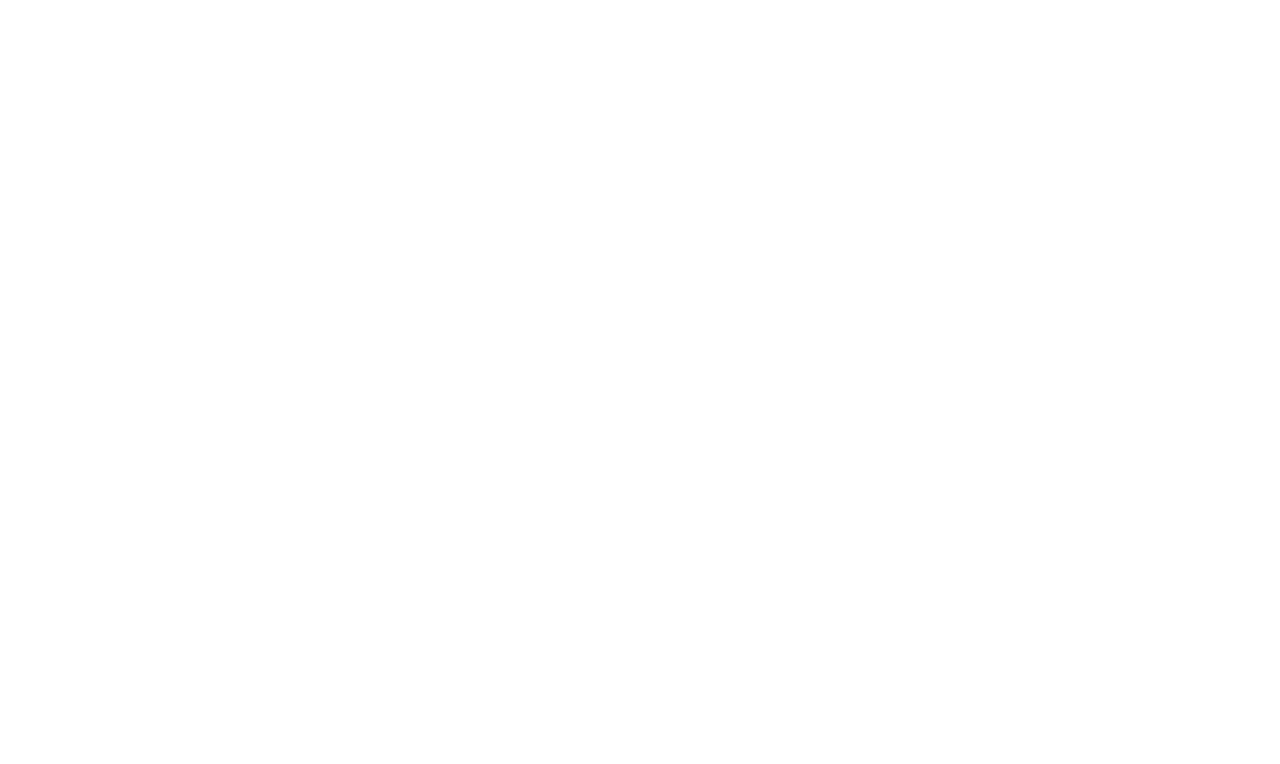
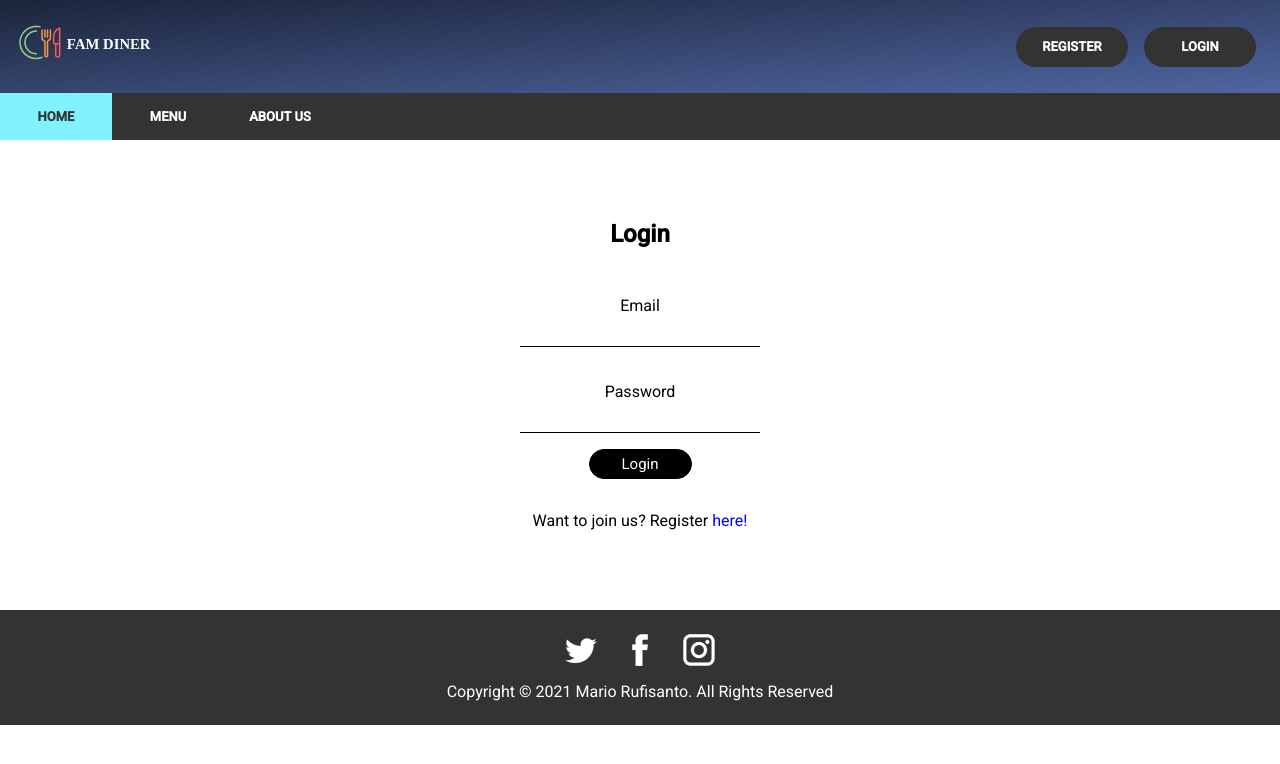
Before and after one commit to HiImHibiki/amdp-1, a plain HTML site: page login.html in a window 1280 px wide. Drawn offline with Linux system fonts and the light colour scheme.

Commit message:
login html css done

```diff
--- a/login.html
+++ b/login.html
@@ -4,9 +4,69 @@
     <meta charset="UTF-8">
     <meta http-equiv="X-UA-Compatible" content="IE=edge">
     <meta name="viewport" content="width=device-width, initial-scale=1.0">
-    <title>FAM DINER</title>
+    <title>Document</title>
+    <link rel="stylesheet" href="./styles/style.css">
+    <link rel="stylesheet" href="./styles/login.css">
 </head>
 <body>
+    <header>
+        <div class="header-container">
+            <div class="left-header">
+                <img src="./assets/logo.svg" alt="logo">
+            </div>
+            <div class="right-header">
+                <div class="header-button">REGISTER</div>
+                <div class="header-button">LOGIN</div>
+            </div>
+        </div>
+
+        <div class="nav-container">
+            <a href="./index.html" class="nav-button nav-button-active">HOME</a>
+            <div class="dropdown-menu">
+                <a href="./menu.html" class="nav-button">MENU</a>
+                <div class="dropdown-content">
+                    <a href="./burger.html" class="nav-button">BURGER</a>
+                    <a href="./burger.html" class="nav-button">RICE & PASTA</a>
+                    <a href="./burger.html" class="nav-button">SEAFOOD</a>
+                </div>
+            </div>
+            <a href="./about.html" class="nav-button">ABOUT US</a>
+        </div>
+    </header>
+
+    <main>
+        <div class="title">
+            <h2>Login</h2>
+        </div>
+
+        <div class="form-class">
+            <label for="email">Email</label>
+            <input type="text" name="email" class="email-input input-text" id="email">
+            <br>
+            <label for="password">Password</label>
+            <input type="text" name="password" class="password-input input-text" id="password">
+        </div>
+
+        <div class="button-container">
+            <div class="submit-button">
+                Login
+            </div>
+        </div>
+
+        <div class="text">
+            <p>Want to join us? Register <a href="./register.html">here!</a></p>
+        </div>
+
+    </main>
+
+    <footer>
+        <div class="logo-container">
+            <img src="./assets/twitter.png" alt="twitter">
+            <img src="./assets/facebook.png" alt="facebook">
+            <img src="./assets/instagram.png" alt="instagram">
+        </div>
+        <p>Copyright &#169; 2021 Mario Rufisanto. All Rights Reserved</p>
+    </footer>
 
 </body>
 </html>
--- /dev/null
+++ b/styles/login.css
@@ -0,0 +1,63 @@
+main{
+    margin: 5rem 30rem;
+}
+
+.title{
+    display: flex;
+    justify-content: center;
+}
+
+.form-class{
+    margin-top: 3rem;
+    /* border: 2px solid black; */
+    display: flex;
+    flex-direction: column;
+
+    align-items: center;
+}
+
+input{
+    outline: 0;
+}
+
+.input-text, .input-text:focus{
+    border: none;
+    border-bottom: 1px solid black;
+    width: 15rem;
+    margin: 1rem 0;
+}
+
+.button-container{
+    display: flex;
+    justify-content: center;
+}
+
+.submit-button{
+    display: flex;
+    justify-content: center;
+    padding: 0.3rem 2rem;
+    border: 1px solid black;
+    border-radius: 10rem;
+    background-color: black;
+    color: white;
+    transition: 0.5s;
+    font-size: 15px;
+}
+
+.submit-button:hover{
+    transition: 0.5s;
+    background-color: white;
+    color: black;
+    cursor: pointer;
+}
+
+.text{
+    display: flex;
+    justify-content: center;
+    margin-top: 2rem;
+}
+
+.text a{
+    text-decoration: none;
+    color: blue;
+}
```
